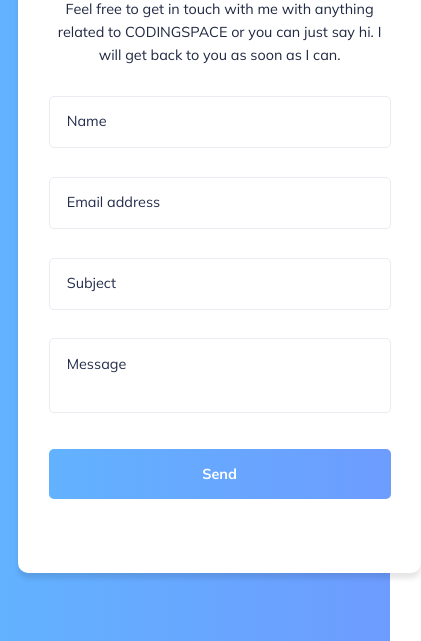
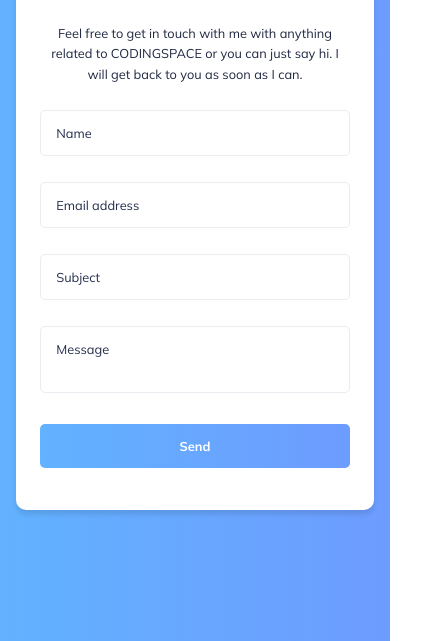
Before and after one commit to jc-ve/frontend-pro, a website: page projects/intermediate/contact-us-form/index.html in a window 390 px wide. Shown: the part 203-844 px from the top of the page, 421 px wide, since content can reach past the window. Drawn offline with Linux system fonts and the light colour scheme.

Commit message:
fixed mobile responsiveness

```diff
--- a/projects/intermediate/contact-us-form/style.css
+++ b/projects/intermediate/contact-us-form/style.css
@@ -26,9 +26,15 @@ html {
   font-size: 62.5%;
 }
 
-@media screen and (max-width: 37.5em) {
+@media screen and (max-width: 46.875em) {
   html {
     font-size: 56.25%;
+  }
+}
+
+@media screen and (max-width: 31.25em) {
+  html {
+    font-size: 50%;
   }
 }
 
@@ -67,6 +73,7 @@ body {
 
 .form {
   max-width: 60.7rem;
+  margin: 0 auto;
   text-align: center;
   background-color: var(--clr-white);
   padding: 9rem 3.4rem 8.2rem;
@@ -119,3 +126,17 @@ textarea.form__input {
     rgba(109, 156, 255, 0.8)
   );
 }
+
+@media screen and (max-width: 31.25em) {
+  .form {
+    padding: 6rem 3rem 5.2rem;
+  }
+
+  .form__input {
+    width: 100%;
+  }
+
+  .btn--solid {
+    width: 100%;
+  }
+}
```
